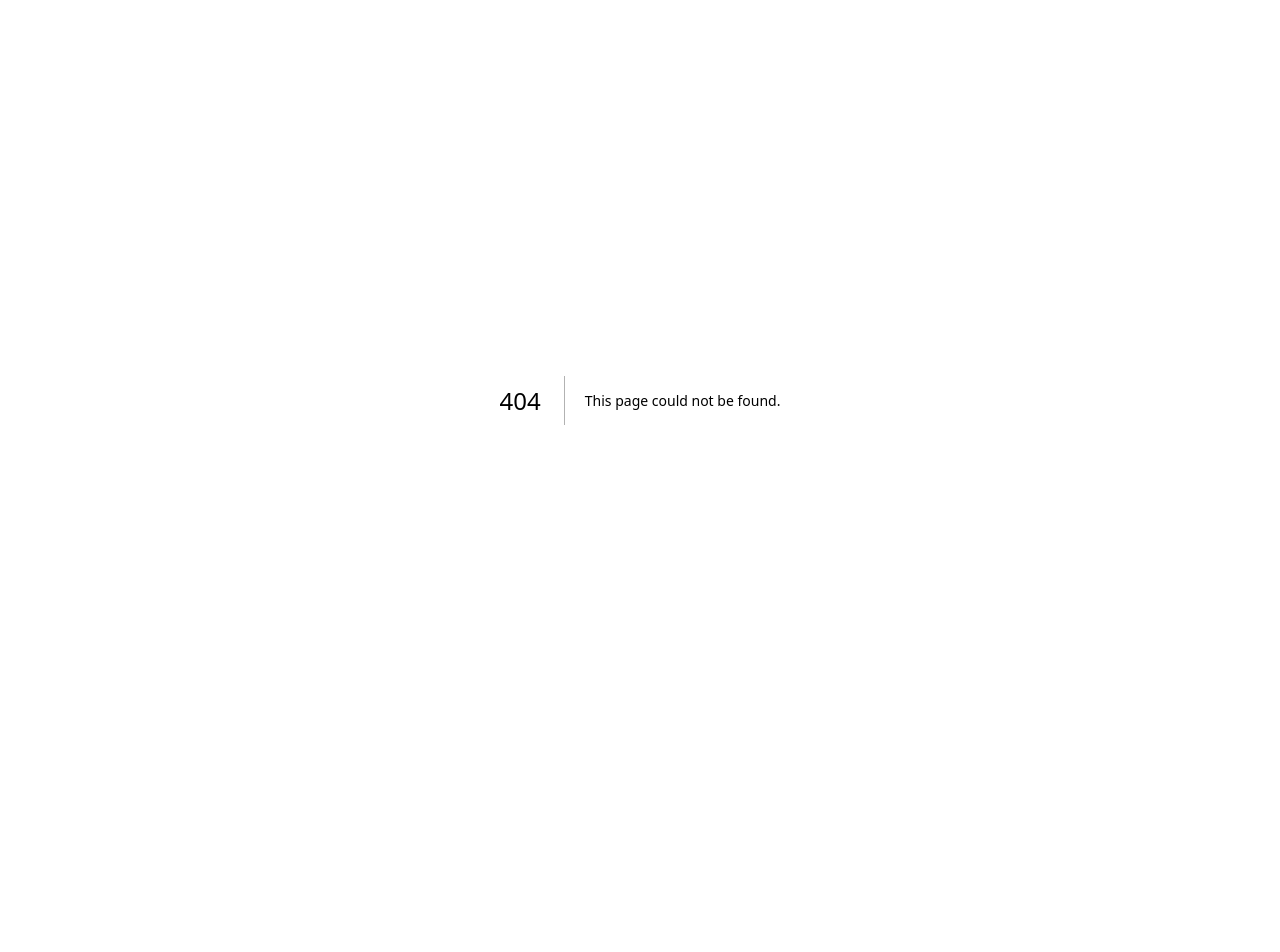
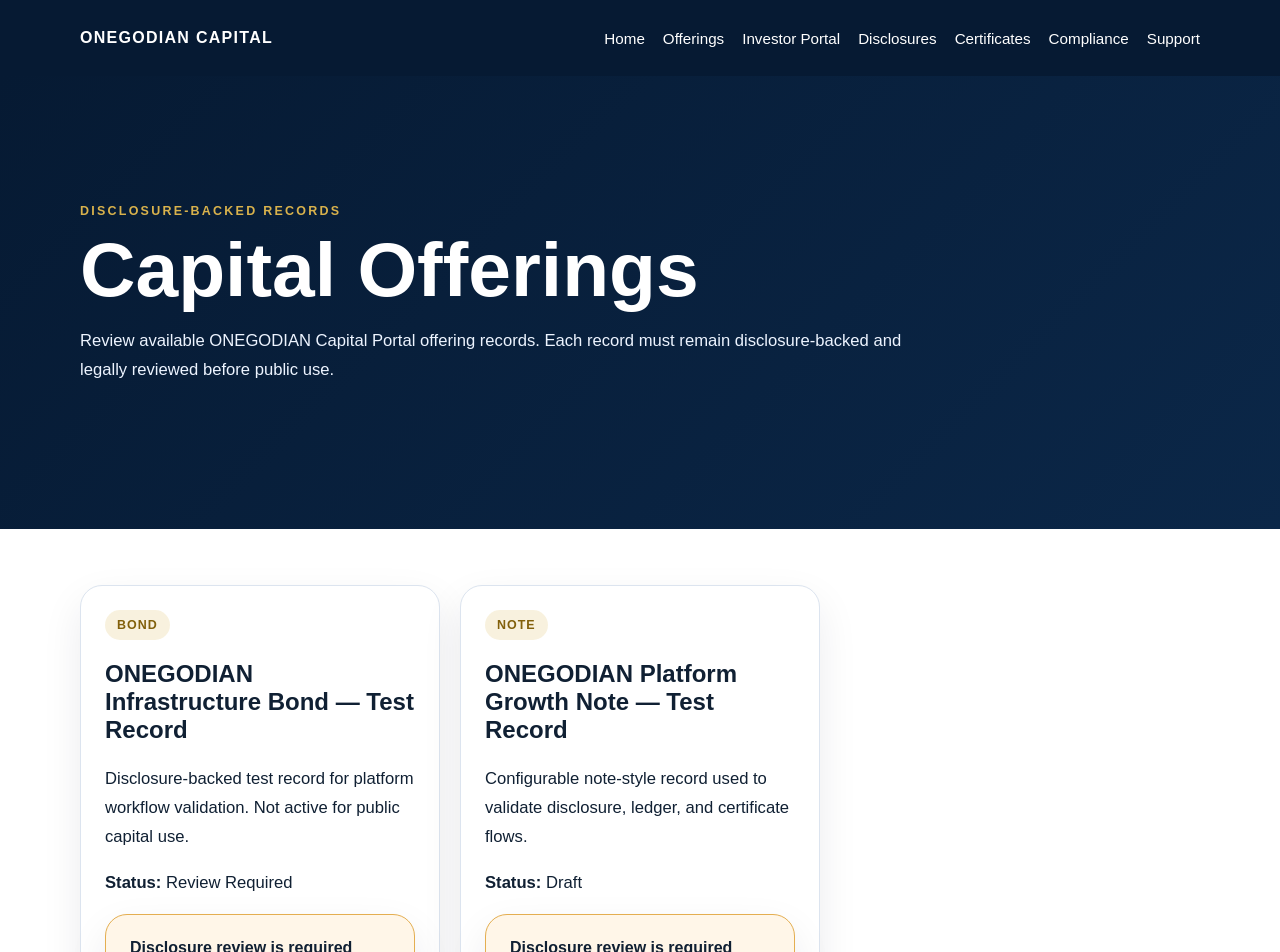
Before and after one commit to ohi-stack/onegodian-capital-web, a Next.js app: page /offerings in a window 1280 px wide. Before the commit this address had no page. Shown: the top 952 px of the page. Before the commit the page ends 800 px from the top, so only its background shows below. Built offline with nearby package versions, Linux system fonts and the light colour scheme.

Commit message:
feat: add offerings page

```diff
--- /dev/null
+++ b/src/app/offerings/page.tsx
@@ -0,0 +1,25 @@
+import PageShell from '@/components/PageShell';
+
+const offerings = [
+  {
+    type: 'Bond',
+    status: 'Review Required',
+    title: 'ONEGODIAN Infrastructure Bond — Test Record',
+    description: 'Disclosure-backed test record for platform workflow validation. Not active for public capital use.',
+  },
+  {
+    type: 'Note',
+    status: 'Draft',
+    title: 'ONEGODIAN Platform Growth Note — Test Record',
+    description: 'Configurable note-style record used to validate disclosure, ledger, and certificate flows.',
+  },
+];
+
+export default function OfferingsPage() {
+  return (
+    <PageShell>
+      <section className="hero"><div className="page-section"><div className="eyebrow">Disclosure-backed records</div><h1>Capital Offerings</h1><p>Review available ONEGODIAN Capital Portal offering records. Each record must remain disclosure-backed and legally reviewed before public use.</p></div></section>
+      <section className="page-section"><div className="grid">{offerings.map((offering) => (<article className="card" key={offering.title}><span className="status-badge">{offering.type}</span><h2>{offering.title}</h2><p>{offering.description}</p><p><strong>Status:</strong> {offering.status}</p><div className="notice"><strong>Disclosure review is required before instrument issuance.</strong></div></article>))}</div></section>
+    </PageShell>
+  );
+}
```
